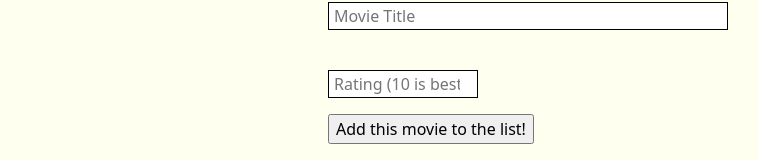
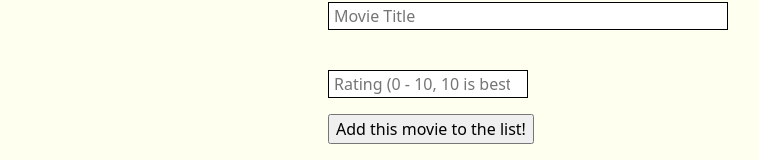
Before and after one commit to michaelj-github/jquery_dom_practice, a plain HTML site: page index.html in a window 1280 px wide. Shown: the part 158-318 px from the top of the page, without its empty margins (32-791 px from the left). Drawn offline with nearby package versions, Linux system fonts and the light colour scheme.

Commit message:
update for rating min and max check

```diff
--- a/index.html
+++ b/index.html
@@ -23,7 +23,7 @@
         <label for="movieTitle"></label>
         <p><input type="text" placeholder="Movie Title" name="movieTitle" value="" id="movieTitle"></p>
         <label for="movieRating"></label>
-        <p><input type="number" min="0" max="10" placeholder="Rating (10 is best)" name="movieRating" id="movieRating"></p>
+        <p><input type="number" min="0" max="10" placeholder="Rating (0 - 10, 10 is best)" name="movieRating" id="movieRating"></p>
         <p><input type="submit" value="Add this movie to the list!" id="aMovie"></p>
       </form>
 
--- a/style.css
+++ b/style.css
@@ -30,7 +30,7 @@ table {
 }
 
 #movieRating {
-  width: 150px;
+  width: 200px;
   border: 1px solid;
   padding-left: 5px;
 }
```
